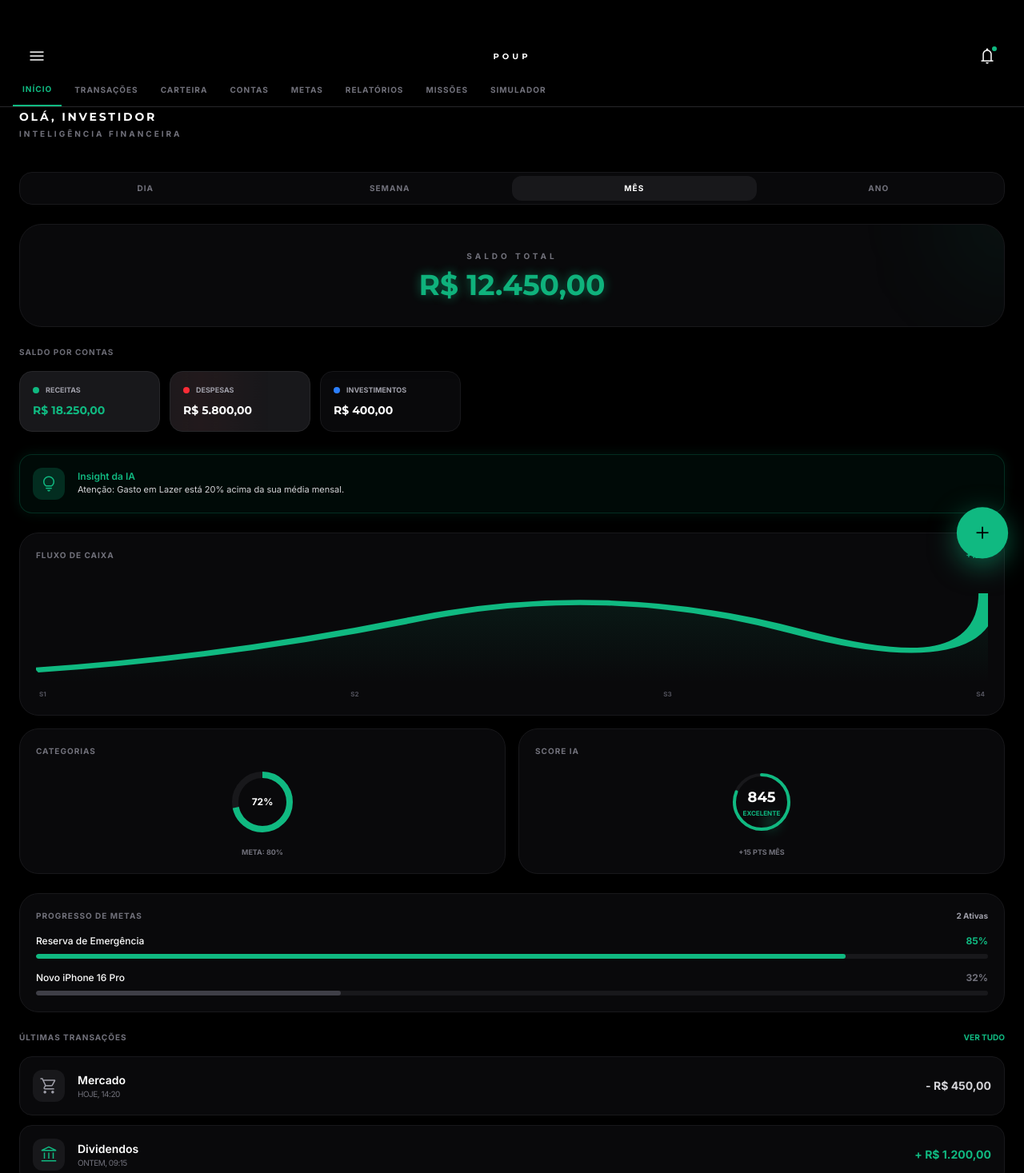
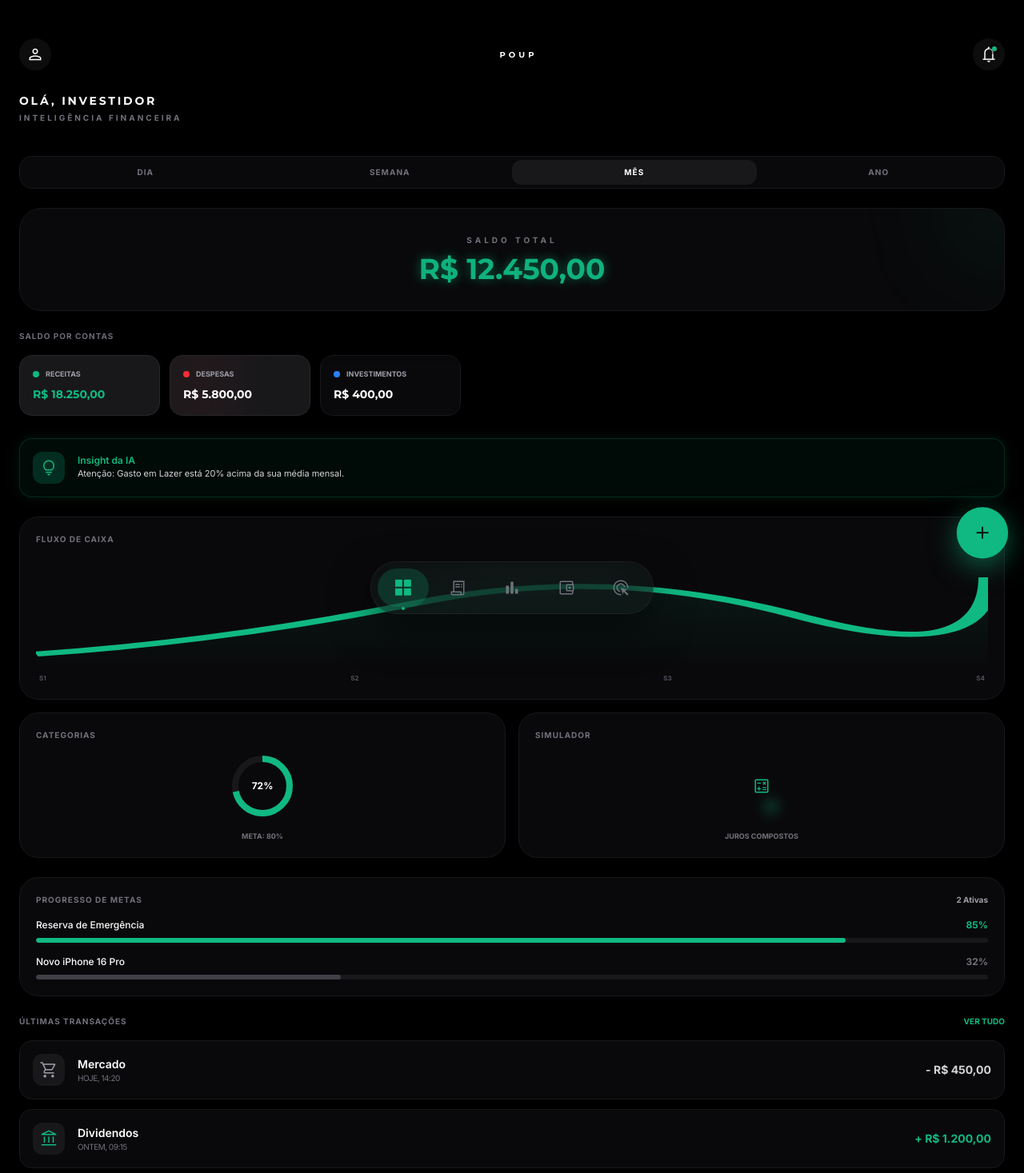
Before and after one commit to swamijunior346sj-commits/deploypoup, a React (Vite) app: page /dashboard in a window 1280 px wide. Shown: the top 1467 px of the page at 80% size. Built offline with nearby package versions, Linux system fonts and the light colour scheme.

Commit message:
feat: Add initial dashboard page, application routing, and a base layout component.

```diff
--- a/src/App.tsx
+++ b/src/App.tsx
@@ -10,10 +10,8 @@ import Login from './pages/Login';
 import Signup from './pages/Signup';
 import Dashboard from './pages/Dashboard';
 import Accounts from './pages/Accounts';
-import Missions from './pages/Missions';
 import Analysis from './pages/Analysis';
 import Profile from './pages/Profile';
-import Ranking from './pages/Ranking';
 import Reports from './pages/Reports';
 import AddAccount from './pages/AddAccount';
 import AddCard from './pages/AddCard';
@@ -62,10 +60,8 @@ export default function App() {
           <Route element={<Layout />}>
             <Route path="/dashboard" element={<Dashboard />} />
             <Route path="/accounts" element={<Accounts />} />
-            <Route path="/missions" element={<Missions />} />
             <Route path="/analysis" element={<Analysis />} />
             <Route path="/profile" element={<Profile />} />
-            <Route path="/ranking" element={<Ranking />} />
             <Route path="/reports" element={<Reports />} />
             <Route path="/add-account" element={<AddAccount />} />
             <Route path="/add-card" element={<AddCard />} />
--- a/src/components/Layout.tsx
+++ b/src/components/Layout.tsx
@@ -3,14 +3,11 @@ import { Outlet, useLocation, useNavigate } from 'react-router-dom';
 import Footer from './Footer';
 
 const navTabs = [
-  { path: '/dashboard', label: 'INÍCIO' },
-  { path: '/transactions', label: 'TRANSAÇÕES' },
-  { path: '/investment-portfolio', label: 'CARTEIRA' },
-  { path: '/accounts', label: 'CONTAS' },
-  { path: '/goals', label: 'METAS' },
-  { path: '/reports', label: 'RELATÓRIOS' },
-  { path: '/missions', label: 'MISSÕES' },
-  { path: '/compound-interest', label: 'SIMULADOR' },
+  { path: '/dashboard', label: 'Início', icon: 'grid_view' },
+  { path: '/transactions', label: 'Extrato', icon: 'receipt_long' },
+  { path: '/reports', label: 'Análise', icon: 'bar_chart' },
+  { path: '/investment-portfolio', label: 'Ativos', icon: 'account_balance_wallet' },
+  { path: '/goals', label: 'Metas', icon: 'ads_click' },
 ];
 
 export default function Layout() {
@@ -28,73 +25,82 @@ export default function Layout() {
     if (tabPath === '/dashboard') return location.pathname === '/dashboard';
     if (tabPath === '/transactions') return location.pathname.includes('/transaction');
     if (tabPath === '/investment-portfolio') return location.pathname.includes('/investment') || location.pathname.includes('/asset');
-    if (tabPath === '/accounts') return location.pathname === '/accounts' || location.pathname.includes('/add-account') || location.pathname.includes('/add-card');
-    if (tabPath === '/goals') return location.pathname.includes('/goal');
+    if (tabPath === '/goals') return location.pathname.includes('/goal') || location.pathname.includes('/add-goal');
     if (tabPath === '/reports') return location.pathname.includes('/report') || location.pathname.includes('/spending-analysis') || location.pathname.includes('/savings-simulator') || location.pathname.includes('/financial-performance');
-    if (tabPath === '/missions') return location.pathname.includes('/mission') || location.pathname.includes('/ranking');
-    if (tabPath === '/compound-interest') return location.pathname.includes('/compound');
     return location.pathname === tabPath;
   };
 
   return (
-    <div className="flex flex-col min-h-screen bg-background-dark text-white font-sans">
-      {/* Top Header */}
-      <header className="fixed top-0 left-0 right-0 z-[55] bg-background-dark/90 backdrop-blur-xl border-b border-zinc-800">
-        {/* Top Row: Menu + Title + Notifications */}
-        <div className="flex items-center justify-between px-6 pt-12 pb-3">
+    <div className="flex flex-col min-h-screen bg-background-dark text-white font-sans overflow-x-hidden">
+      {/* Mini Header (fixed at top) */}
+      <header className="fixed top-0 left-0 right-0 z-[55] bg-background-dark/80 backdrop-blur-xl px-6 pt-12 pb-4 flex items-center justify-between">
         <button
           onClick={() => navigate('/profile')}
-            className="w-11 h-11 rounded-full flex items-center justify-center active:scale-95 transition-all hover:bg-zinc-800/50"
+          className="w-10 h-10 rounded-full flex items-center justify-center active:scale-90 transition-all bg-white/5 hover:bg-white/10"
         >
-            <span className="material-symbols-outlined text-white text-2xl">menu</span>
+          <span className="material-symbols-outlined text-white text-xl">person</span>
         </button>
 
-          <h1 className="text-[10px] font-display font-bold tracking-[0.4em] text-white uppercase">
+        <h1 className="text-[10px] font-display font-bold tracking-[0.4em] text-white uppercase ml-4">
           POUP
         </h1>
 
         <button
           onClick={() => navigate('/notifications')}
-            className="w-11 h-11 rounded-full flex items-center justify-center relative active:scale-95 transition-all hover:bg-zinc-800/50"
+          className="w-10 h-10 rounded-full flex items-center justify-center relative active:scale-90 transition-all bg-white/5 hover:bg-white/10"
         >
-            <div className="absolute top-2 right-2 w-2.5 h-2.5 rounded-full bg-primary border-2 border-background-dark z-10"></div>
-            <span className="material-symbols-outlined text-white text-2xl">notifications</span>
+          <div className="absolute top-2.5 right-2.5 w-1.5 h-1.5 rounded-full bg-primary ring-4 ring-background-dark/40"></div>
+          <span className="material-symbols-outlined text-white text-xl">notifications</span>
         </button>
+      </header>
+
+      {/* Main Content Area */}
+      <main className="flex-grow pt-[100px] pb-[120px]">
+        <Outlet />
+        <div className="px-6 mb-8">
+          <Footer />
         </div>
+      </main>
 
-        {/* Navigation Tabs */}
-        <div className="flex overflow-x-auto hide-scrollbar px-4 gap-1">
+      {/* NEW PREMIUM FLOATING BOTTOM NAVIGATION */}
+      <nav className="fixed bottom-8 left-6 right-6 z-[100] flex justify-center pointer-events-none">
+        <div className="pointer-events-auto flex items-center gap-1 p-2 bg-zinc-900/40 backdrop-blur-2xl border border-white/5 rounded-[32px] shadow-[0_20px_50px_rgba(0,0,0,0.5)] transition-all">
           {navTabs.map((tab) => {
             const active = isTabActive(tab.path);
             return (
               <button
                 key={tab.path}
                 onClick={() => navigate(tab.path)}
-                className={`whitespace-nowrap pb-3 px-3 text-[10px] font-bold tracking-widest transition-colors ${active
-                  ? 'text-primary border-b-2 border-primary'
-                  : 'text-zinc-500'
-                  }`}
+                className={`flex flex-col items-center justify-center min-w-[64px] h-12 rounded-[24px] transition-all duration-300 relative group
+                  ${active ? 'bg-primary/20 text-primary' : 'text-zinc-500 hover:text-zinc-300'}`}
               >
+                <span className={`material-symbols-outlined transition-all duration-300 ${active ? 'text-2xl filled scale-110' : 'text-xl group-hover:scale-110'}`}>
+                  {tab.icon}
+                </span>
+                {active && (
+                  <div className="absolute -bottom-1 w-1 h-1 bg-primary rounded-full animate-pulse-glow"></div>
+                )}
+                {/* Optional mini label for better accessibility */}
+                {/* <span className={`text-[8px] font-black uppercase tracking-widest mt-0.5 transition-all ${active ? 'opacity-100' : 'opacity-0 scale-50'}`}>
                   {tab.label}
+                </span> */}
               </button>
             );
           })}
         </div>
-      </header>
+      </nav>
 
       <style>{`
+        /* Hide scrollbar functionality if needed elsewhere */
         .hide-scrollbar::-webkit-scrollbar { display: none; }
         .hide-scrollbar { -ms-overflow-style: none; scrollbar-width: none; }
+
+        @keyframes aura-shine {
+          0% { box-shadow: 0 0 10px rgba(15,182,127,0); }
+          50% { box-shadow: 0 0 20px rgba(15,182,127,0.2); }
+          100% { box-shadow: 0 0 10px rgba(15,182,127,0); }
+        }
       `}</style>
-
-      <main className="flex-grow pt-[120px]">
-        <Outlet />
-        <div className="px-6">
-          <Footer />
-        </div>
-      </main>
-
-      <div className="h-8"></div>
     </div>
   );
 }
--- a/src/pages/Dashboard.tsx
+++ b/src/pages/Dashboard.tsx
@@ -115,22 +115,15 @@ export default function Dashboard() {
               </div>
               <p className="text-[9px] text-zinc-500 mt-4 font-bold uppercase">Meta: 80%</p>
             </div>
-            <div onClick={() => navigate('/ranking')} className="cursor-pointer bg-zinc-950 border border-zinc-900 rounded-[24px] p-5 flex flex-col items-center overflow-hidden">
-              <h3 className="text-[10px] font-bold tracking-widest text-zinc-500 uppercase mb-4 w-full">Score IA</h3>
+            <div onClick={() => navigate('/compound-interest')} className="cursor-pointer bg-zinc-950 border border-zinc-900 rounded-[24px] p-5 flex flex-col items-center overflow-hidden">
+              <h3 className="text-[10px] font-bold tracking-widest text-zinc-500 uppercase mb-4 w-full">Simulador</h3>
               <div className="relative w-20 h-20 flex flex-col items-center justify-center">
-                <svg className="w-full h-full transform -rotate-90 absolute top-0 left-0">
-                  <circle className="text-zinc-900" cx="40" cy="40" fill="transparent" r="34" stroke="currentColor" strokeWidth="4"></circle>
-                  <circle className="text-primary" cx="40" cy="40" fill="transparent" r="34" stroke="currentColor" strokeDasharray="213" strokeDashoffset="40" strokeLinecap="round" strokeWidth="4"></circle>
-                </svg>
+                <span className="material-symbols-outlined text-primary text-4xl">calculate</span>
                 <div className="absolute inset-0 w-full h-full animate-rotate-glow pointer-events-none">
                   <div className="absolute top-1 left-1/2 -translate-x-1/2 w-4 h-4 bg-primary rounded-full blur-[8px] opacity-40"></div>
                 </div>
-                <div className="relative z-10 flex flex-col items-center justify-center">
-                  <span className="text-lg font-bold font-display">845</span>
-                  <span className="text-[8px] text-primary font-bold">EXCELENTE</span>
-                </div>
               </div>
-              <p className="text-[9px] text-zinc-500 mt-4 font-bold uppercase">+15 pts mês</p>
+              <p className="text-[9px] text-zinc-500 mt-4 font-bold uppercase truncate max-w-full">Juros Compostos</p>
             </div>
           </div>
         </div>
```
Lines whose indentation alone changed are shown as unchanged.
